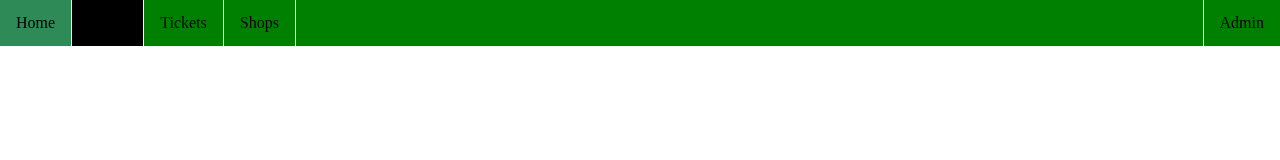
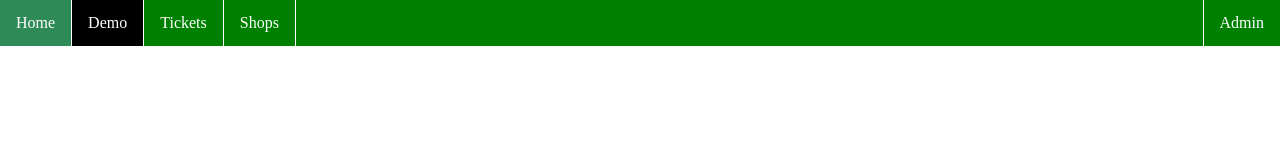
Before and after one commit to Kelpering/KelpShop, a plain HTML site: page Demo/index.html in a window 1280 px wide. Drawn offline with Linux system fonts and the light colour scheme.

Commit message:
Fixed Build

```diff
--- a/Shared/navbar.css
+++ b/Shared/navbar.css
@@ -3,7 +3,7 @@
     /*Fix colors here, template is fine though*/
     --green: green;
     --darkGreen: seaGreen;
-    --navText: black;
+    --navText: white;
     --navSelect:black;
     --background:white;
 }
```
